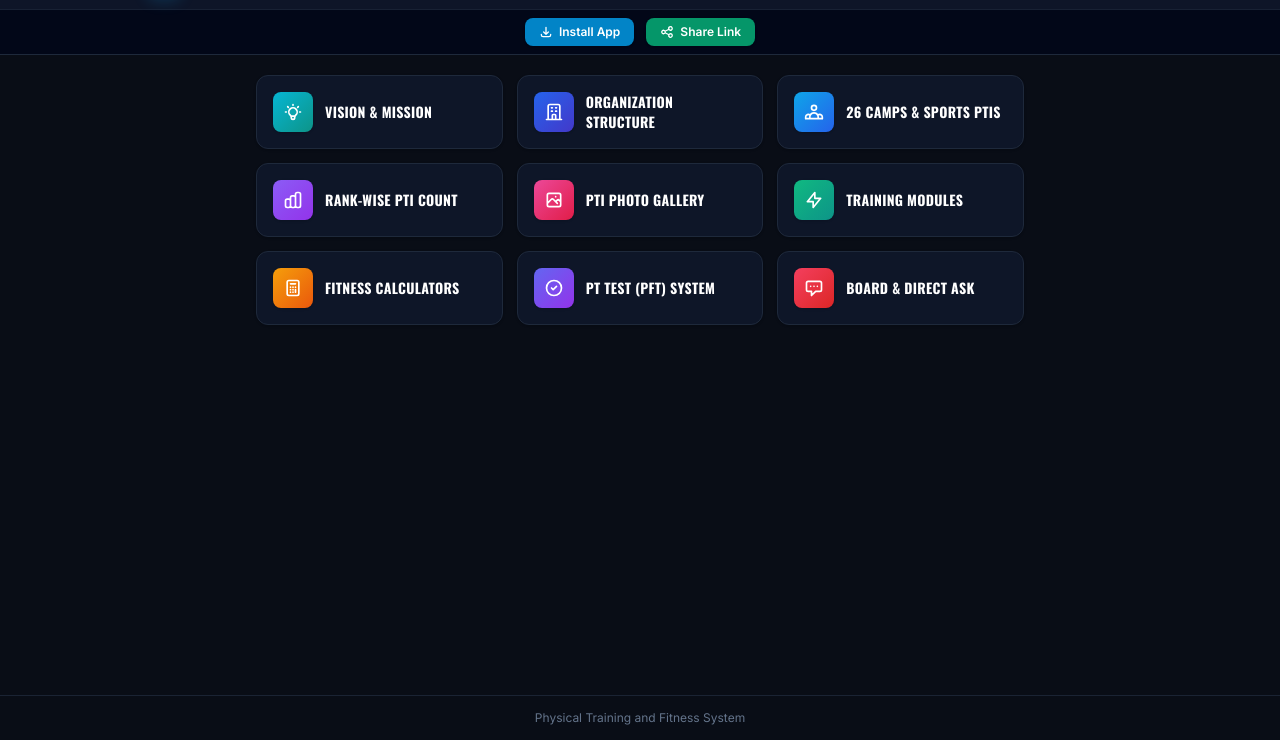
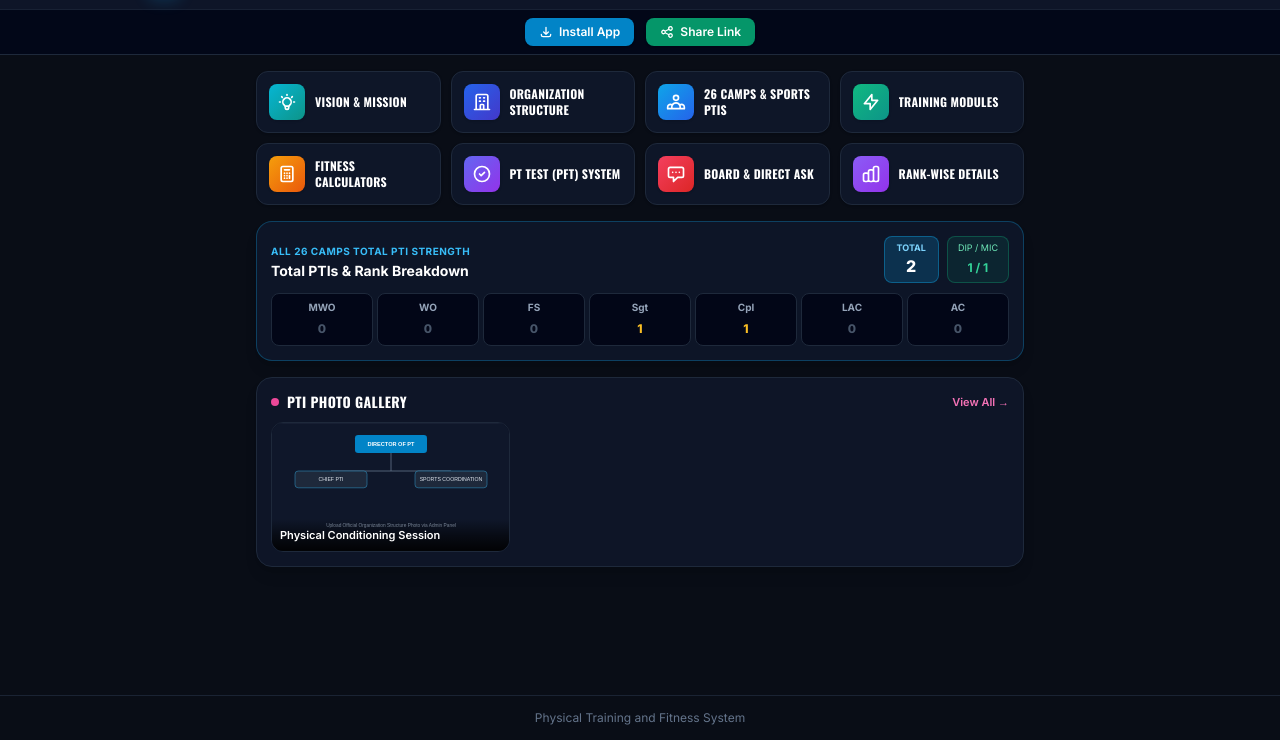
Before and after one commit to surangansc-crypto/PTI, a plain HTML site: page index.html in a window 1280 px wide. Shown: the part 60-800 px from the top of the page. Drawn offline with nearby package versions, Linux system fonts and the light colour scheme.

Commit message:
Enhance main layout and add photo viewer modal
Updated main content padding and added a photo viewer modal for gallery images. Changed storage key version and modified rank summary details.

```diff
--- a/index.html
+++ b/index.html
@@ -85,12 +85,21 @@
   </div>
 
   <!-- MAIN CONTENT CONTAINER -->
-  <main id="app-container" class="flex-1 max-w-5xl w-full mx-auto px-4 py-5"></main>
+  <main id="app-container" class="flex-1 max-w-5xl w-full mx-auto px-4 py-4"></main>
 
   <!-- FOOTER -->
   <footer class="border-t border-slate-800/80 py-3.5 text-center text-xs text-slate-500">
     <span id="footer-title">Physical Training and Fitness System</span>
   </footer>
+
+  <!-- LIGHTBOX / GALLERY PHOTO VIEWER MODAL -->
+  <div id="photo-viewer-modal" class="hidden fixed inset-0 z-50 bg-black/85 backdrop-blur-sm flex items-center justify-center p-4" onclick="if(event.target===this) this.classList.add('hidden')">
+    <div class="bg-slate-900 border border-slate-700 rounded-2xl max-w-lg w-full p-4 shadow-2xl relative">
+      <button onclick="document.getElementById('photo-viewer-modal').classList.add('hidden')" class="absolute top-3 right-3 text-slate-300 hover:text-white bg-slate-800 rounded-lg px-2.5 py-1 text-xs">✕</button>
+      <img id="pv-img" src="" alt="Gallery Photo" class="w-full max-h-[70vh] object-contain rounded-xl bg-slate-950" />
+      <p id="pv-caption" class="text-xs font-bold text-white text-center mt-3"></p>
+    </div>
+  </div>
 
   <!-- CREATOR MODAL -->
   <div id="creator-modal" class="hidden fixed inset-0 z-50 bg-black/75 backdrop-blur-sm flex items-center justify-center p-4" onclick="if(event.target===this) closeCreatorModal()">
@@ -358,7 +367,7 @@
       return { ageCats, events, matrix };
     }
 
-    const STORAGE_KEY = "slaf_pt_fitness_system_v6";
+    const STORAGE_KEY = "slaf_pt_fitness_system_v7";
     const PASS_LOCK_KEY = "slaf_pt_permanent_admin_pass";
     const FB_CONFIG_KEY = "slaf_pt_firebase_config";
     const DEFAULT_PFT = buildDefaultPftMatrix();
@@ -429,12 +438,11 @@
         { id: "vision", type: "system_vision", titleEn: "Vision & Mission", titleSi: "දැක්ම සහ මෙහෙවර", color: "from-cyan-500 to-teal-600" },
         { id: "org", type: "system_org", titleEn: "Organization Structure", titleSi: "ආයතනික ව්‍යුහය", color: "from-blue-600 to-indigo-700" },
         { id: "pti", type: "system_pti", titleEn: "26 Camps & Sports PTIs", titleSi: "කඳවුරු 26 සහ PTI වරුන්", color: "from-sky-500 to-blue-600" },
-        { id: "rank_summary", type: "system_ranks", titleEn: "Rank-Wise PTI Count", titleSi: "නිලයන් අනුව PTI ගණන", color: "from-violet-500 to-purple-600" },
-        { id: "gallery", type: "system_gallery", titleEn: "PTI Photo Gallery", titleSi: "PTI ඡායාරූප ගැලරිය", color: "from-pink-500 to-rose-600" },
         { id: "guides", type: "system_guides", titleEn: "Training Modules", titleSi: "පුහුණු ක්‍රමවේද", color: "from-emerald-500 to-teal-600" },
         { id: "calculators", type: "system_calculators", titleEn: "Fitness Calculators", titleSi: "ශාරීරික මිනුම් ගණනය", color: "from-amber-500 to-orange-600" },
         { id: "pft", type: "system_pft", titleEn: "PT Test (PFT) System", titleSi: "PT පරීක්ෂණය (PFT)", color: "from-indigo-500 to-purple-600" },
-        { id: "leadership", type: "system_leadership", titleEn: "Board & Direct Ask", titleSi: "අධ්‍යක්ෂ මණ්ඩලය / විමසීම්", color: "from-rose-500 to-red-600" }
+        { id: "leadership", type: "system_leadership", titleEn: "Board & Direct Ask", titleSi: "අධ්‍යක්ෂ මණ්ඩලය / විමසීම්", color: "from-rose-500 to-red-600" },
+        { id: "rank_summary", type: "system_ranks", titleEn: "Rank-Wise Details", titleSi: "නිලයන් අනුව විස්තර", color: "from-violet-500 to-purple-600" }
       ],
       ptis: [
         {
@@ -606,6 +614,12 @@
       refreshUI();
     }
 
+    function openPhotoViewer(src, caption) {
+      document.getElementById("pv-img").src = src;
+      document.getElementById("pv-caption").textContent = caption;
+      document.getElementById("photo-viewer-modal").classList.remove("hidden");
+    }
+
     function t(enVal, siVal) {
       return currentLang === "si" && siVal ? siVal : enVal;
     }
@@ -666,7 +680,9 @@
       return html;
     }
 
-    // 1. COMPACT NON-SCROLLING HOME SCREEN
+    // =========================================================================
+    // 1. HOME SCREEN: TOP BUTTONS + TOTAL ALL-CAMPS PTI COUNT + BOTTOM GALLERY
+    // =========================================================================
     function renderHome() {
       const icons = {
         vision: `<path stroke-linecap="round" stroke-linejoin="round" d="M9.663 17h4.673M12 3v1m6.364 1.636l-.707.707M21 12h-1M4 12H3m3.343-5.657l-.707-.707m2.828 9.9a5 5 0 117.072 0l-.548.547A3.374 3.374 0 0014 18.469V19a2 2 0 11-4 0v-.531c0-.895-.356-1.754-.988-2.386l-.548-.547z"/>`,
@@ -680,27 +696,91 @@
         leadership: `<path stroke-linecap="round" stroke-linejoin="round" d="M8 10h.01M12 10h.01M16 10h.01M9 16H5a2 2 0 01-2-2V6a2 2 0 012-2h14a2 2 0 012 2v8a2 2 0 01-2 2h-5l-5 5v-5z"/>`
       };
 
+      const totalPtis = appData.ptis.length;
+      const dipCount = appData.ptis.filter(p => p.category === "Diploma").length;
+      const micCount = appData.ptis.filter(p => p.category === "MIC").length;
+
       return `
-        <div class="max-w-3xl mx-auto">
-          <div class="grid grid-cols-2 sm:grid-cols-3 gap-2.5 sm:gap-3.5">
+        <div class="max-w-3xl mx-auto space-y-4">
+          <!-- 1. COMPACT BUTTONS GRID (Vision & Mission, Organization Structure + All Topics) -->
+          <div class="grid grid-cols-2 sm:grid-cols-4 gap-2.5">
             ${appData.mainTopics.map(topic => `
-              <button onclick="openMainTopic('${topic.id}')" class="group bg-slate-900/95 hover:bg-slate-800 border border-slate-800 hover:border-sky-500/70 rounded-xl p-3 sm:p-4 transition-all shadow flex items-center gap-2.5 sm:gap-3 text-left active:scale-[0.98]">
-                <div class="w-9 h-9 sm:w-10 sm:h-10 rounded-lg bg-gradient-to-br ${topic.color || 'from-sky-500 to-blue-600'} flex items-center justify-center shrink-0 shadow">
-                  <svg class="w-5 h-5 text-white" fill="none" stroke="currentColor" stroke-width="2" viewBox="0 0 24 24">${icons[topic.id] || icons.guides}</svg>
+              <button onclick="openMainTopic('${topic.id}')" class="group bg-slate-900/95 hover:bg-slate-800 border border-slate-800 hover:border-sky-500/70 rounded-xl p-2.5 sm:p-3 transition-all shadow flex items-center gap-2.5 text-left active:scale-[0.98]">
+                <div class="w-8 h-8 sm:w-9 sm:h-9 rounded-lg bg-gradient-to-br ${topic.color || 'from-sky-500 to-blue-600'} flex items-center justify-center shrink-0 shadow">
+                  <svg class="w-4 h-4 sm:w-5 sm:h-5 text-white" fill="none" stroke="currentColor" stroke-width="2" viewBox="0 0 24 24">${icons[topic.id] || icons.guides}</svg>
                 </div>
                 <div class="min-w-0">
-                  <h3 class="font-display text-xs sm:text-sm font-bold text-white uppercase leading-snug group-hover:text-sky-400 transition-colors line-clamp-2">
+                  <h3 class="font-display text-[11px] sm:text-xs font-bold text-white uppercase leading-tight group-hover:text-sky-400 transition-colors line-clamp-2">
                     ${t(topic.titleEn, topic.titleSi)}
                   </h3>
                 </div>
               </button>
             `).join("")}
           </div>
+
+          <!-- 2. LIVE TOTAL PTI STRENGTH ACROSS ALL 26 CAMPS (DIRECTLY ON HOME SCREEN) -->
+          <div onclick="openMainTopic('rank_summary')" class="bg-slate-900/90 hover:bg-slate-900 border border-sky-500/30 rounded-2xl p-3.5 cursor-pointer transition shadow-lg">
+            <div class="flex items-center justify-between mb-2.5">
+              <div>
+                <span class="text-[10px] font-bold uppercase tracking-wider text-sky-400">${t(`All ${appData.camps.length} Camps Total PTI Strength`, `කඳවුරු ${appData.camps.length} සමස්ත PTI සංඛ්‍යාව`)}</span>
+                <h3 class="text-xs sm:text-sm font-bold text-white">${t("Total PTIs & Rank Breakdown", "මුළු PTI ගණන සහ නිලයන් අනුව එකතුව")}</h3>
+              </div>
+              <div class="flex items-center gap-2">
+                <div class="bg-sky-500/20 border border-sky-500/40 px-3 py-1 rounded-lg text-center">
+                  <span class="block text-[9px] text-sky-300 uppercase font-bold">Total</span>
+                  <span class="text-sm sm:text-base font-extrabold text-white">${totalPtis}</span>
+                </div>
+                <div class="bg-emerald-500/10 border border-emerald-500/30 px-2.5 py-1 rounded-lg text-center">
+                  <span class="block text-[9px] text-emerald-300 uppercase">Dip / MIC</span>
+                  <span class="text-xs font-bold text-emerald-400">${dipCount} / ${micCount}</span>
+                </div>
+              </div>
+            </div>
+            <!-- Compact Rank Pills (MWO to AC) -->
+            <div class="grid grid-cols-7 gap-1 text-center">
+              ${RANKS_LIST.map(rk => {
+                const cnt = appData.ptis.filter(p => (p.rank || "").toLowerCase() === rk.toLowerCase()).length;
+                return `
+                  <div class="bg-slate-950 border border-slate-800 rounded-lg py-1.5 px-1">
+                    <span class="block text-[10px] font-bold text-slate-400">${rk}</span>
+                    <span class="text-xs font-extrabold ${cnt > 0 ? 'text-amber-400' : 'text-slate-600'}">${cnt}</span>
+                  </div>
+                `;
+              }).join("")}
+            </div>
+          </div>
+
+          <!-- 3. PTI PHOTO GALLERY DIRECTLY AT THE BOTTOM OF HOME SCREEN -->
+          <div class="bg-slate-900/90 border border-slate-800 rounded-2xl p-3.5 shadow-lg">
+            <div class="flex items-center justify-between mb-2.5">
+              <div class="flex items-center gap-2">
+                <span class="w-2 h-2 rounded-full bg-pink-500"></span>
+                <h3 class="font-display text-xs sm:text-sm font-bold text-white uppercase tracking-wide">${t("PTI Photo Gallery", "PTI ඡායාරූප ගැලරිය")}</h3>
+              </div>
+              <button onclick="openMainTopic('gallery')" class="text-[11px] font-semibold text-pink-400 hover:text-pink-300">
+                ${t("View All →", "සියල්ල බලන්න →")}
+              </button>
+            </div>
+            ${appData.ptiGallery.length ? `
+              <div class="grid grid-cols-2 sm:grid-cols-3 gap-2.5">
+                ${appData.ptiGallery.slice(0, 6).map(item => `
+                  <div onclick="openPhotoViewer('${item.photo}', '${t(item.titleEn, item.titleSi).replace(/'/g, "\\'")}')" class="group relative rounded-xl overflow-hidden border border-slate-800 bg-slate-950 cursor-pointer">
+                    <img src="${item.photo}" alt="${item.titleEn}" class="w-full h-28 sm:h-32 object-cover group-hover:scale-105 transition-transform duration-300" />
+                    <div class="absolute inset-x-0 bottom-0 bg-gradient-to-t from-black/90 via-black/50 to-transparent p-2">
+                      <p class="text-[10px] sm:text-[11px] font-semibold text-white truncate">${t(item.titleEn, item.titleSi)}</p>
+                    </div>
+                  </div>
+                `).join("")}
+              </div>
+            ` : `
+              <p class="text-xs text-slate-500 text-center py-4">${t("Upload photos from Admin Panel → PTI Gallery", "Admin Panel → PTI Gallery හරහා ඡායාරූප ඇතුළත් කරන්න")}</p>
+            `}
+          </div>
         </div>
       `;
     }
 
-    // 2. ORGANIZATION STRUCTURE & PTI GALLERY
+    // 2. ORGANIZATION STRUCTURE & FULL PTI GALLERY
     function renderOrgStructureView() {
       return `
         <div class="max-w-3xl mx-auto bg-slate-900 border border-slate-800 rounded-2xl p-5">
@@ -717,10 +797,10 @@
       return `
         <div class="max-w-4xl mx-auto">
           <h2 class="font-display text-xl sm:text-2xl font-bold text-white uppercase mb-1">${t("PTI Photo Gallery", "PTI ඡායාරූප ගැලරිය")}</h2>
-          <p class="text-xs text-slate-400 mb-5">${t("Training sessions, athletic events & sports highlights", "පුහුණු සැසි සහ ක්‍රීඩා අවස්ථා")}</p>
+          <p class="text-xs text-slate-400 mb-5">${t("Tap any photo to enlarge", "විශාල කර බැලීමට ඡායාරූපය ටච් කරන්න")}</p>
           <div class="grid grid-cols-1 sm:grid-cols-2 md:grid-cols-3 gap-4">
             ${appData.ptiGallery.length ? appData.ptiGallery.map(item => `
-              <div class="bg-slate-900 border border-slate-800 rounded-2xl overflow-hidden shadow">
+              <div onclick="openPhotoViewer('${item.photo}', '${t(item.titleEn, item.titleSi).replace(/'/g, "\\'")}')" class="bg-slate-900 border border-slate-800 rounded-2xl overflow-hidden shadow cursor-pointer">
                 <img src="${item.photo}" alt="${item.titleEn}" class="w-full h-48 object-cover bg-slate-950" />
                 <div class="p-3">
                   <p class="text-xs font-bold text-white">${t(item.titleEn, item.titleSi)}</p>
@@ -752,7 +832,7 @@
           <div class="flex items-center justify-between mb-4">
             <div>
               <h2 class="font-display text-xl sm:text-2xl font-bold text-white uppercase">${t("Rank-Wise PTI Strength Summary", "නිලයන් අනුව PTI වරුන් සංඛ්‍යාව")}</h2>
-              <p class="text-xs text-slate-400">${t("Live count across all 26 camps", "සියලුම කඳවුරු වල සිටින මුළු PTI වරුන් ගණන")}</p>
+              <p class="text-xs text-slate-400">${t(`Live count across all ${appData.camps.length} camps`, `කඳවුරු ${appData.camps.length} සමස්ත PTI වරුන් ගණන`)}</p>
             </div>
             <div class="bg-sky-500/20 border border-sky-500/40 rounded-xl px-4 py-2 text-center">
               <span class="block text-[10px] uppercase font-bold text-sky-400">Total PTIs</span>
@@ -1775,7 +1855,7 @@
         return `
           <div class="space-y-4">
             <div class="bg-slate-950 border border-pink-500/40 rounded-xl p-4 space-y-2.5">
-              <h3 class="text-xs font-bold uppercase text-pink-400">+ Upload Photo to PTI Gallery</h3>
+              <h3 class="text-xs font-bold uppercase text-pink-400">+ Upload Photo to PTI Gallery (Displays on Home Screen)</h3>
               <div class="grid grid-cols-1 sm:grid-cols-2 gap-2">
                 <input id="gal-title-en" type="text" placeholder="Caption (English)" class="bg-slate-900 border border-slate-700 rounded-lg px-3 py-1.5 text-xs text-white" />
                 <input id="gal-title-si" type="text" placeholder="විස්තරය (සිංහල)" class="bg-slate-900 border border-slate-700 rounded-lg px-3 py-1.5 text-xs text-white" />
```
